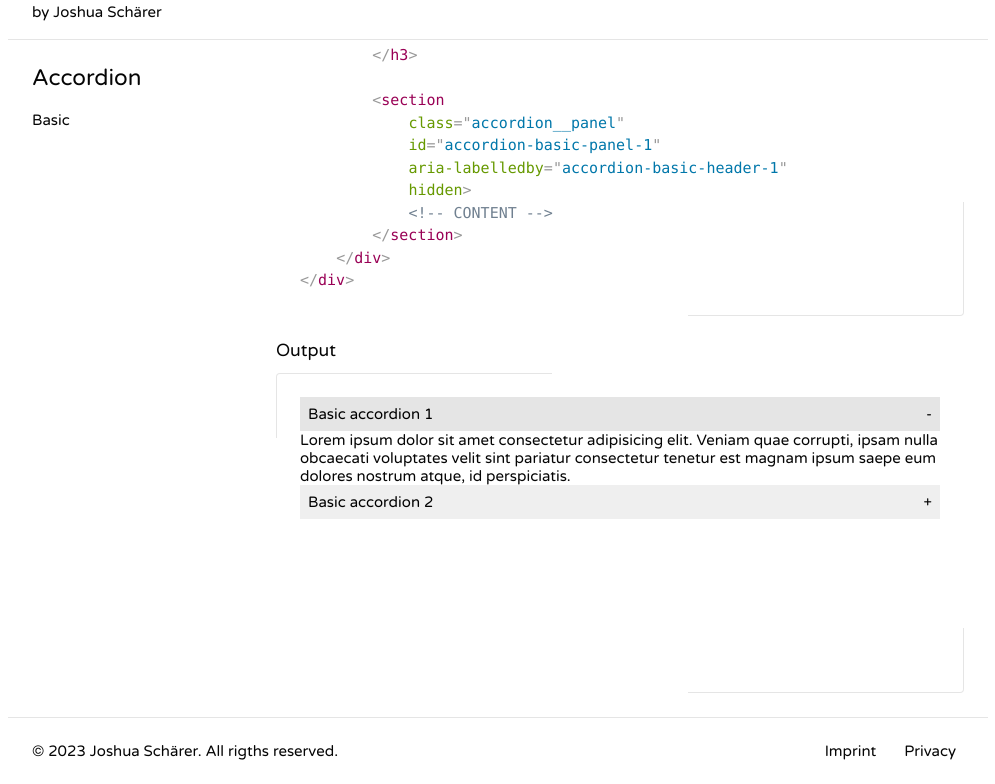
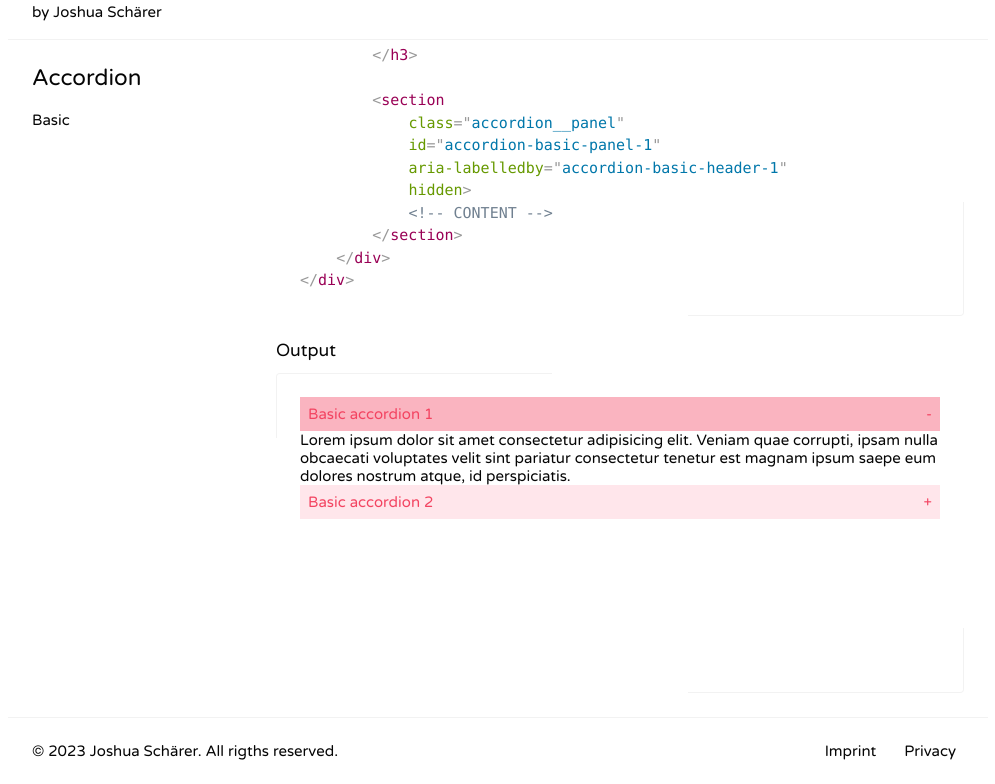
Before and after one commit to joshschaerer/website-templates, a plain HTML site: page components/accordion.html in a window 1280 px wide. Both pictures are taken after a click on the button "Basic accordion 1". Shown: the part 715-1499 px from the top of the page, without its empty margins (142-1137 px from the left). Drawn offline with Linux system fonts and the light colour scheme.

Commit message:
adjusted general styling of the accordion template

```diff
--- a/assets/css/accordion.css
+++ b/assets/css/accordion.css
@@ -1,6 +1,5 @@
 /*=============== VARIABLES CSS ===============*/
 :root {
-  --hover-overlay-color: hsl(0, 0%, 2%, 0.1);
   --active-overlay-color: hsl(346, 100%, 95%);
   --first-color: hsl(350, 88%, 61%);
   --first-color-alt: hsl(350, 88%, 61%, 0.4);
@@ -8,6 +7,8 @@
 
 /*=============== ACCORDION ===============*/
 [data-accordion-header] {
+  background-color: var(--active-overlay-color);
+  color: var(--first-color);
   display: flex;
   justify-content: space-between;
   padding: 0.5rem;
@@ -16,7 +17,7 @@
 
 [data-accordion-header]:is(:hover, :focus),
 [data-accordion-header][aria-expanded="true"] {
-  background-color: var(--hover-overlay-color);
+  background-color: var(--first-color-alt);
 }
 
 [data-accordion-header][aria-expanded="false"]::after {
```
